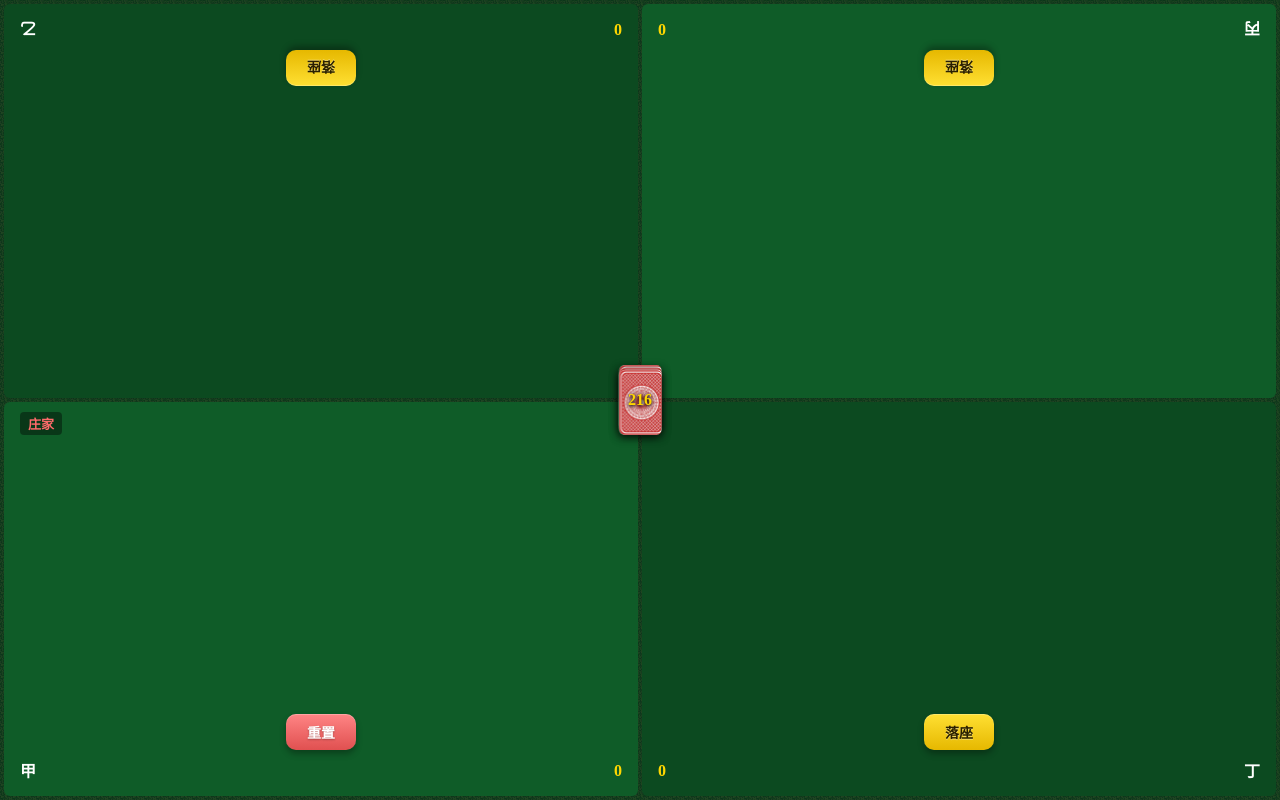
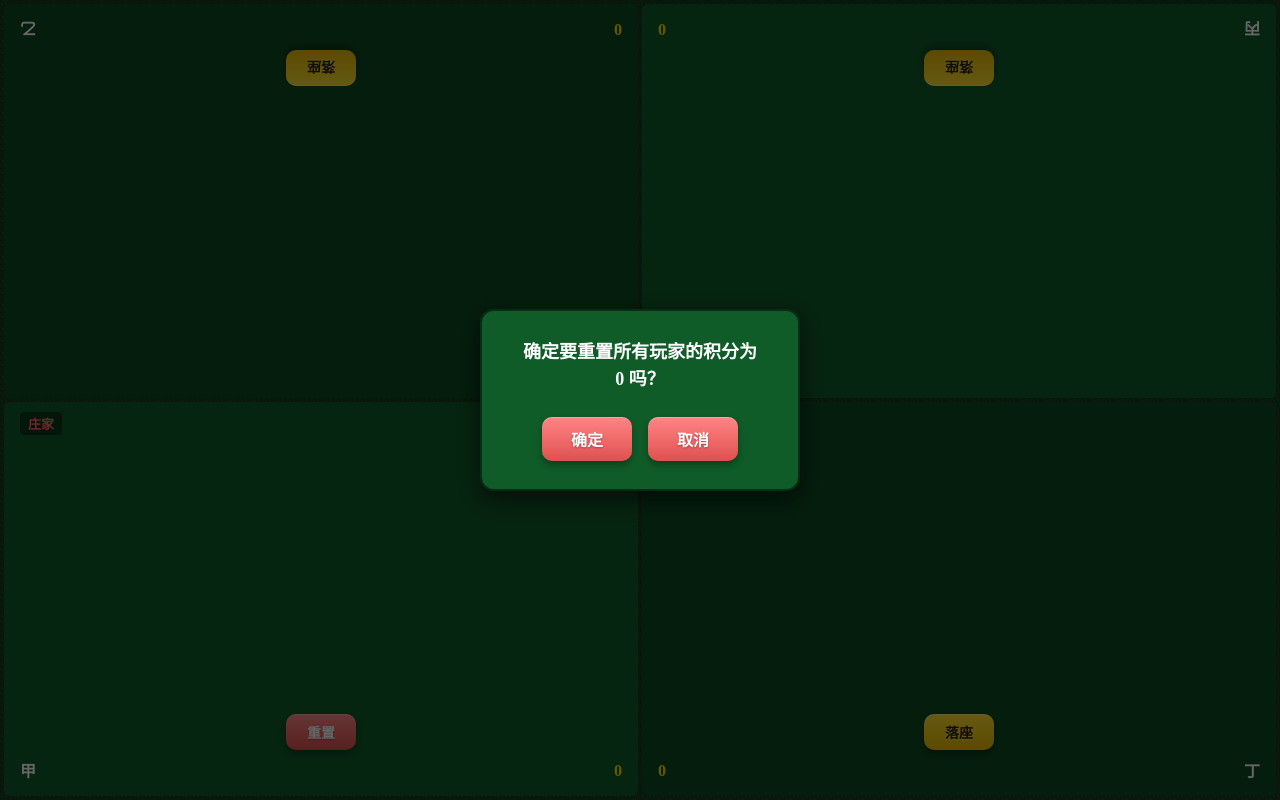
Before and after one commit to ray929/Blackjack2, a website built with webpack: page src/index.html in a window 1280 px wide. Both pictures are taken after a click on the button "重置". Built offline with nearby package versions, Linux system fonts and the light colour scheme.

Commit message:
feat(ui): 重置添加二次确认对话框

```diff
--- a/src/game.js
+++ b/src/game.js
@@ -108,9 +108,9 @@ function checkDealButton() {
     return;
   }
   if (hasSeated) {
-    ops.innerHTML = `<button class="btn primary" data-action="deal">发牌</button><button class="btn danger" data-action="reset">重置</button>`;
+    ops.innerHTML = `<button class="btn primary" data-action="deal">发牌</button><button class="btn danger" data-action="show-confirm">重置</button>`;
   } else {
-    ops.innerHTML = `<button class="btn danger" data-action="reset">重置</button>`;
+    ops.innerHTML = `<button class="btn danger" data-action="show-confirm">重置</button>`;
   }
 }
 
@@ -467,11 +467,20 @@ document.addEventListener('click', (e) => {
   if (action === 'seat' && pid) seat(pid);
   if (action === 'leave' && pid) leave(pid);
   if (action === 'deal') deal();
-  if (action === 'reset') resetGame();
+  if (action === 'show-confirm') showConfirmDialog();
+  if (action === 'confirm-reset') { hideConfirmDialog(); resetGame(); }
+  if (action === 'cancel-reset') hideConfirmDialog();
   if (action === 'hit' && pid) hit(pid);
   if (action === 'stand' && pid) stand(pid);
 });
 
+function showConfirmDialog() {
+  document.getElementById('confirm-overlay').classList.remove('hidden');
+}
+function hideConfirmDialog() {
+  document.getElementById('confirm-overlay').classList.add('hidden');
+}
+
 // 初始化
 initDeck();
 renderAll();
--- a/src/index.html
+++ b/src/index.html
@@ -81,5 +81,15 @@
     <div class="deck-count" id="deck-count">52</div>
   </div>
 </div>
+
+<div id="confirm-overlay" class="confirm-overlay hidden">
+  <div class="confirm-dialog">
+    <p class="confirm-text">确定要重置所有玩家的积分为 0 吗？</p>
+    <div class="confirm-buttons">
+      <button class="btn danger" data-action="confirm-reset">确定</button>
+      <button class="btn secondary" data-action="cancel-reset">取消</button>
+    </div>
+  </div>
+</div>
 </body>
 </html>
--- a/src/style.css
+++ b/src/style.css
@@ -279,3 +279,43 @@ html, body {
     transform: translate(-50%, -50%) rotate(90deg);
   }
 }
+
+/* 确认对话框 */
+.confirm-overlay {
+  position: fixed;
+  z-index: 200;
+  inset: 0;
+  background: rgba(0,0,0,0.6);
+  display: flex;
+  align-items: center;
+  justify-content: center;
+}
+.confirm-overlay.hidden {
+  display: none;
+}
+.confirm-dialog {
+  background: #0f5c28;
+  border: 2px solid #072e14;
+  border-radius: 14px;
+  padding: 28px 36px;
+  text-align: center;
+  box-shadow: 0 8px 24px rgba(0,0,0,0.6);
+  max-width: 320px;
+}
+.confirm-text {
+  font-size: 18px;
+  font-weight: bold;
+  color: #fff;
+  margin-bottom: 24px;
+  line-height: 1.5;
+}
+.confirm-buttons {
+  display: flex;
+  gap: 16px;
+  justify-content: center;
+}
+.confirm-buttons .btn {
+  min-width: 90px;
+  padding: 10px 24px;
+  font-size: 16px;
+}
```
